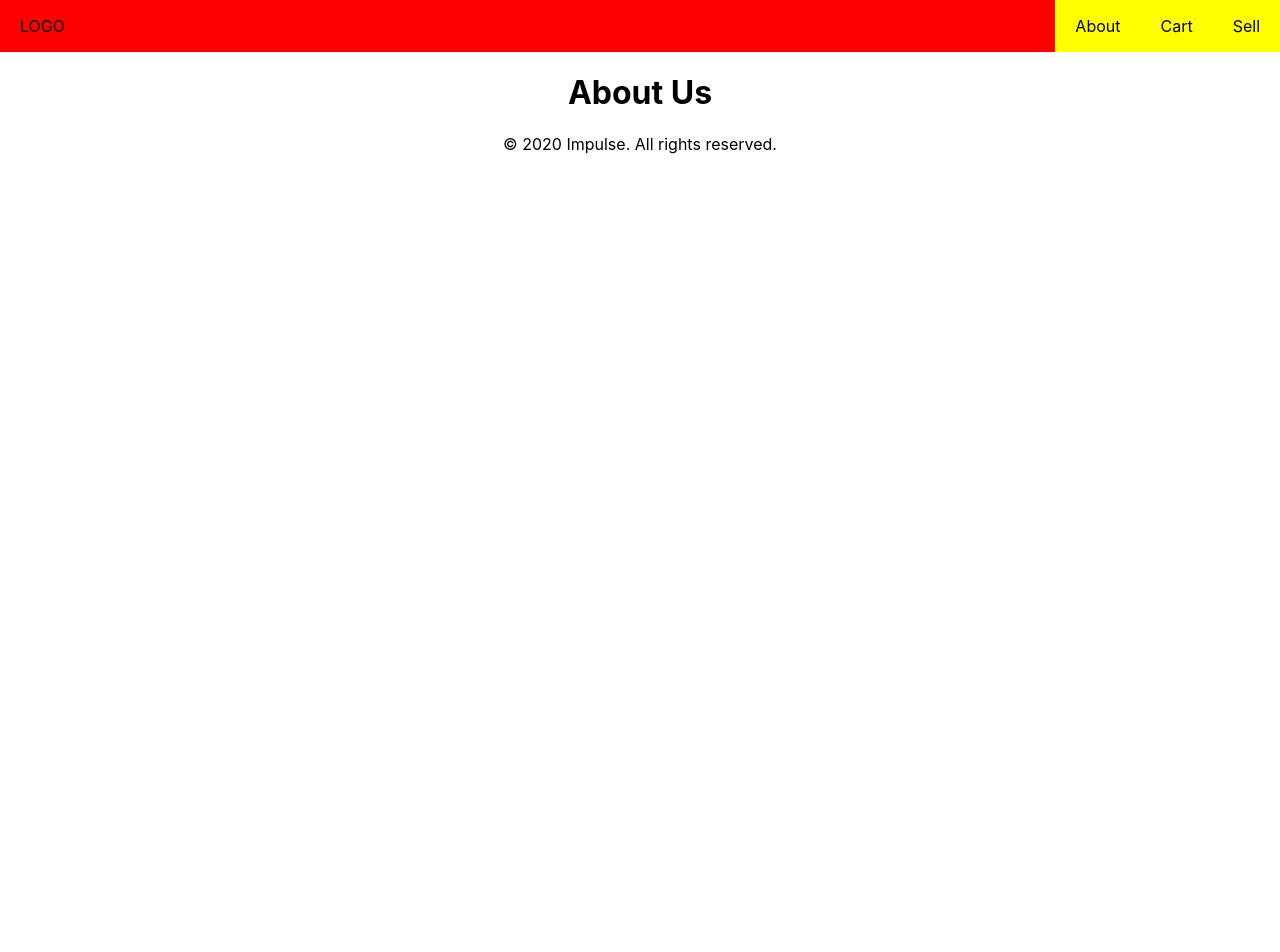
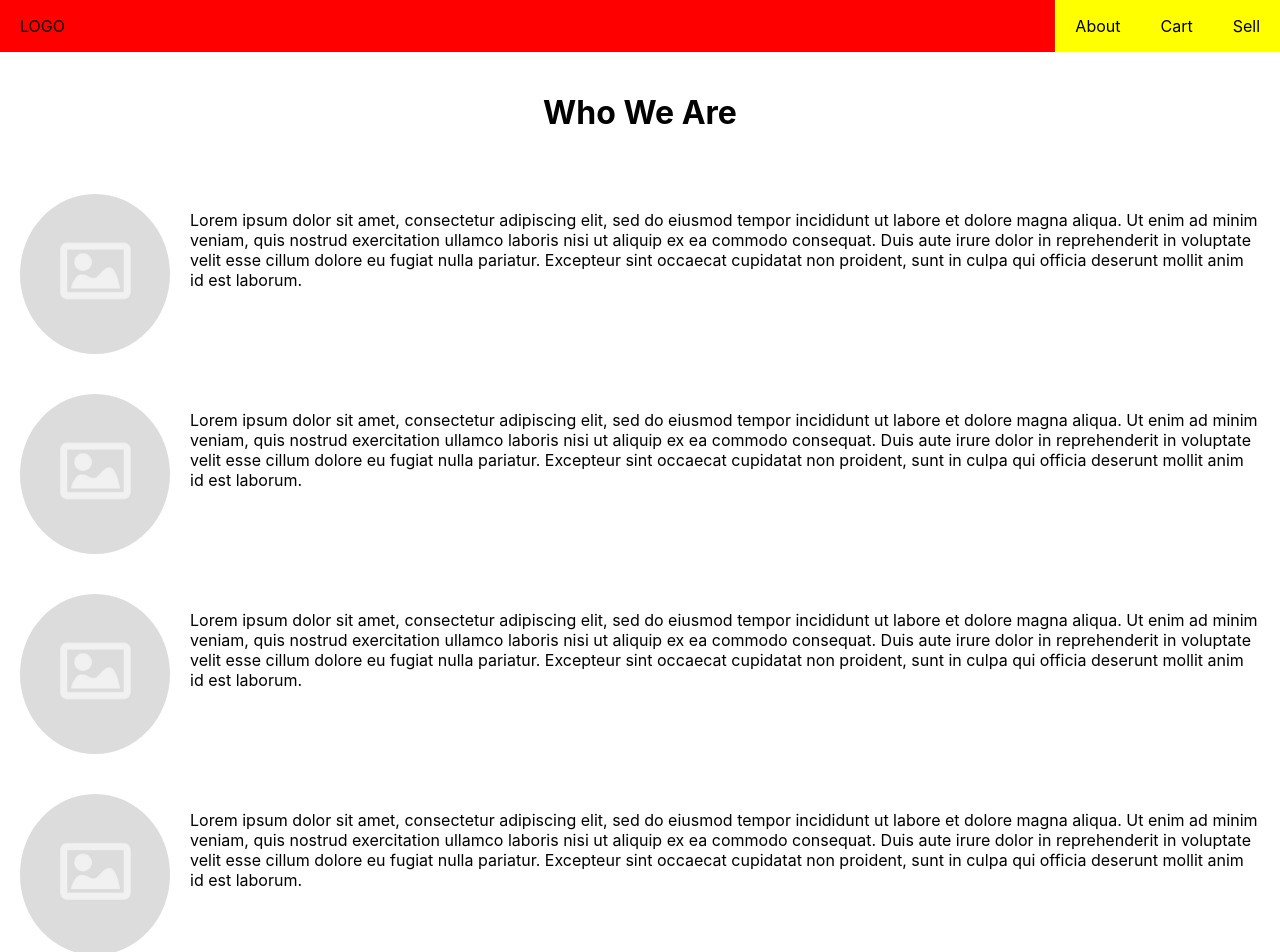
Before and after one commit to r-shahid/ecommerce-frontend, a React (Create React App) app: page / in a window 1280 px wide. Shown: the top 952 px of the page. Before the commit the page ends 800 px from the top, so only its background shows below. Built offline with nearby package versions, Linux system fonts and the light colour scheme.

Commit message:
about page set up

```diff
--- a/src/components/AboutUs/AboutUs.css
+++ b/src/components/AboutUs/AboutUs.css
@@ -0,0 +1,18 @@
+.about-us h1 {
+    padding: 20px;
+}
+
+.about-member{
+    display:flex;
+    padding: 20px;
+}
+
+.member-img {
+    width:150px;
+    border-radius: 50%;
+}
+
+.member-text {
+    text-align: left;
+    padding-left: 20px;
+}
--- a/src/components/AboutUs/AboutUs.js
+++ b/src/components/AboutUs/AboutUs.js
@@ -1,8 +1,68 @@
 import React from 'react'
 import './AboutUs.css'
+import placeholder from '../images/placeholder.jpg'
+
 const AboutUs = (props) => {
     return (
-        <h1>About Us</h1>
-    )
+			<div className='about-us'>
+				<h1>Who We Are</h1>
+				<div className='about-member'>
+					<img className='member-img' src={placeholder} alt='member' />
+					<div className='member-text'>
+						<p>
+							Lorem ipsum dolor sit amet, consectetur adipiscing elit, sed do
+							eiusmod tempor incididunt ut labore et dolore magna aliqua. Ut
+							enim ad minim veniam, quis nostrud exercitation ullamco laboris
+							nisi ut aliquip ex ea commodo consequat. Duis aute irure dolor in
+							reprehenderit in voluptate velit esse cillum dolore eu fugiat
+							nulla pariatur. Excepteur sint occaecat cupidatat non proident,
+							sunt in culpa qui officia deserunt mollit anim id est laborum.
+						</p>
+					</div>
+				</div>
+				<div className='about-member'>
+					<img className='member-img' src={placeholder} alt='member' />
+					<div className='member-text'>
+						<p>
+							Lorem ipsum dolor sit amet, consectetur adipiscing elit, sed do
+							eiusmod tempor incididunt ut labore et dolore magna aliqua. Ut
+							enim ad minim veniam, quis nostrud exercitation ullamco laboris
+							nisi ut aliquip ex ea commodo consequat. Duis aute irure dolor in
+							reprehenderit in voluptate velit esse cillum dolore eu fugiat
+							nulla pariatur. Excepteur sint occaecat cupidatat non proident,
+							sunt in culpa qui officia deserunt mollit anim id est laborum.
+						</p>
+					</div>
+				</div>
+				<div className='about-member'>
+					<img className='member-img' src={placeholder} alt='member' />
+					<div className='member-text'>
+						<p>
+							Lorem ipsum dolor sit amet, consectetur adipiscing elit, sed do
+							eiusmod tempor incididunt ut labore et dolore magna aliqua. Ut
+							enim ad minim veniam, quis nostrud exercitation ullamco laboris
+							nisi ut aliquip ex ea commodo consequat. Duis aute irure dolor in
+							reprehenderit in voluptate velit esse cillum dolore eu fugiat
+							nulla pariatur. Excepteur sint occaecat cupidatat non proident,
+							sunt in culpa qui officia deserunt mollit anim id est laborum.
+						</p>
+					</div>
+				</div>
+				<div className='about-member'>
+					<img className='member-img' src={placeholder} alt='member' />
+					<div className='member-text'>
+						<p>
+							Lorem ipsum dolor sit amet, consectetur adipiscing elit, sed do
+							eiusmod tempor incididunt ut labore et dolore magna aliqua. Ut
+							enim ad minim veniam, quis nostrud exercitation ullamco laboris
+							nisi ut aliquip ex ea commodo consequat. Duis aute irure dolor in
+							reprehenderit in voluptate velit esse cillum dolore eu fugiat
+							nulla pariatur. Excepteur sint occaecat cupidatat non proident,
+							sunt in culpa qui officia deserunt mollit anim id est laborum.
+						</p>
+					</div>
+				</div>
+			</div>
+		);
 }
 export default AboutUs
```
